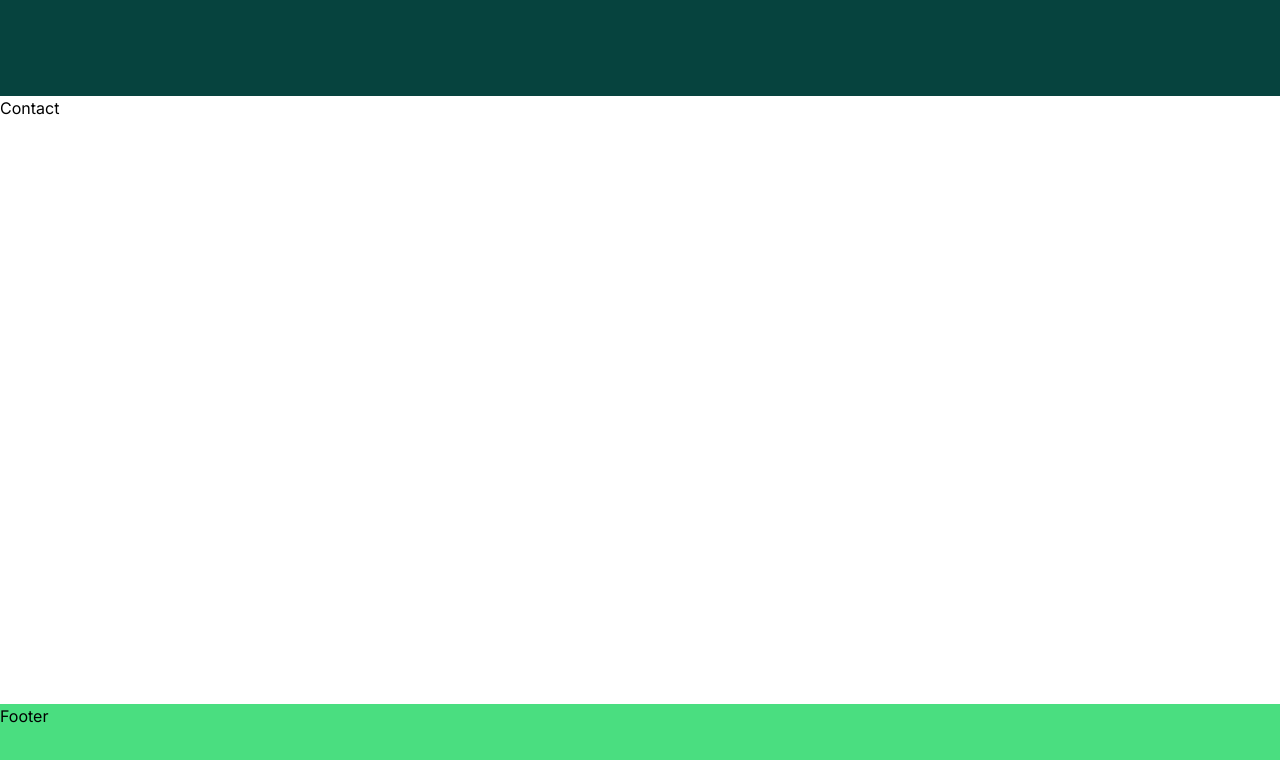
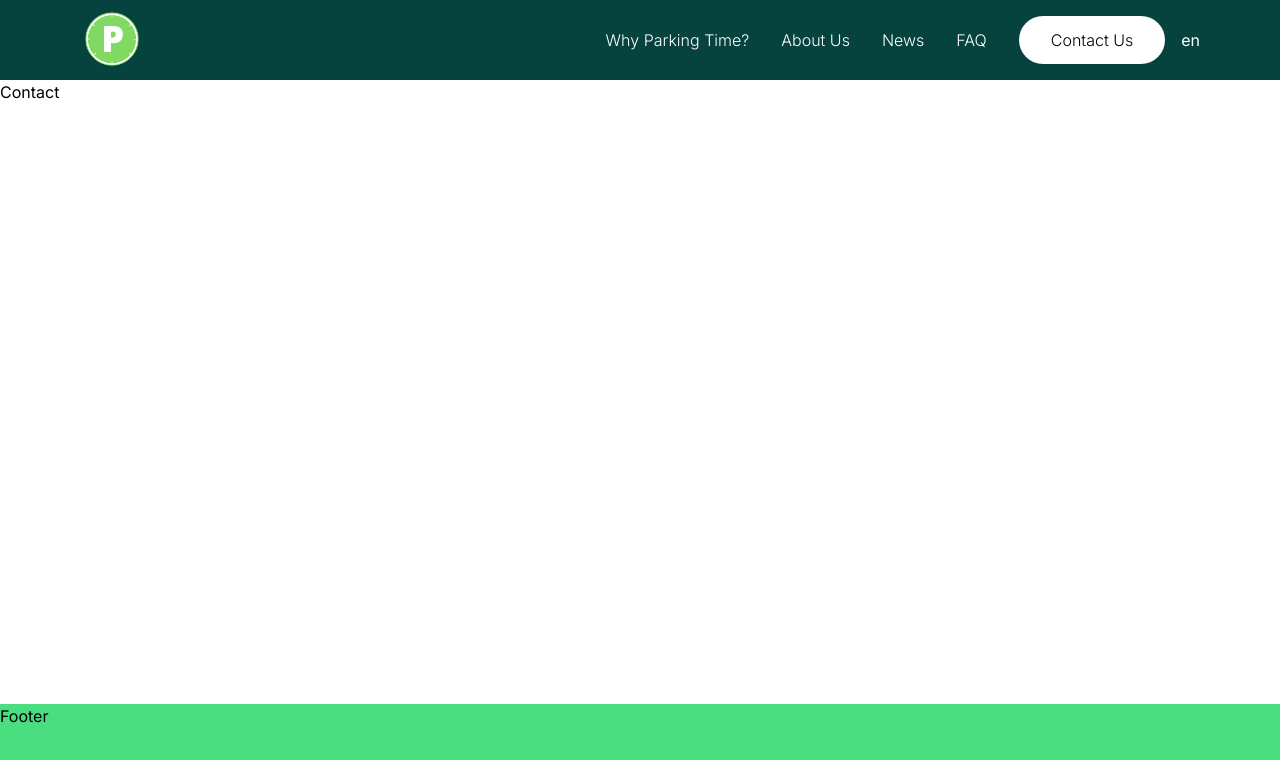
Before and after one commit to Legendarius-K/parking_time, a Next.js app: page /contact in a window 1280 px wide. Shown: the top 760 px of the page. Built offline with nearby package versions, Linux system fonts and the light colour scheme.

Commit message:
header basic layout done

```diff
--- /dev/null
+++ b/src/components/ContactBtn/index.tsx
@@ -0,0 +1,18 @@
+import { Roboto } from "next/font/google";
+
+const roboto = Roboto({ subsets: ['latin'], weight: '400' })
+
+interface ContactBtnProps {
+    btnText: string
+    colors: string
+}
+
+const ContactBtn = ({ btnText, colors }:ContactBtnProps) => {
+    return (
+        <div className={`${colors} px-8 py-3 rounded-full font-light m-4`}>
+            {btnText}
+        </div>
+    )
+};
+
+export default ContactBtn
--- a/src/components/Header/index.tsx
+++ b/src/components/Header/index.tsx
@@ -1,9 +1,19 @@
-
+import Image from "next/image";
+import ptLogo from '../../../public/pt-logo.png'
+import Navigation from "../Navigation";
 
 const Header = () => {
     return (
-        <header className="h-24 bg-pt-primary">
-
+        <header className="h-20 bg-pt-primary flex items-center justify-between px-20">
+            <div className="w-16">
+                <Image src={ptLogo} alt="image" />
+            </div>
+            <div className="flex items-center">
+                <Navigation />
+                <div className="text-white">
+                    en
+                </div>
+            </div>
         </header>
     )
 };
--- /dev/null
+++ b/src/components/Navigation/index.tsx
@@ -0,0 +1,39 @@
+'use client'
+
+import { usePathname } from "next/navigation";
+import Link from "next/link";
+import ContactBtn from "../ContactBtn";
+
+const Navigation = () => {
+
+    const path = usePathname();
+
+    const menuItems = [
+        {
+            name: 'Why Parking Time?',
+            link: '/'
+        },
+        {
+            name: 'About Us',
+            link: '/about'
+        },
+        {
+            name: 'News',
+            link: '/news'
+        },
+        {
+            name: 'FAQ',
+            link: '/privacy'
+        },
+
+    ]
+
+    return (
+        <nav className="flex items-center">
+            {menuItems.map((item, index) => <Link className="text-white m-4 font-light" key={index} href={item.link}>{item.name}</Link>)}
+            <ContactBtn btnText="Contact Us" colors="bg-white text-black" />
+        </nav>
+    )
+};
+
+export default Navigation
```
Also changed, not shown: public/pt-logo.png (added).
